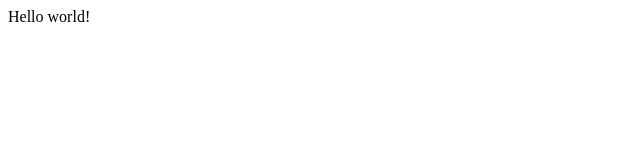
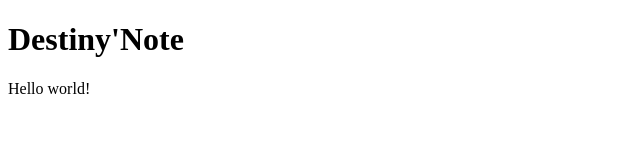
Before and after one commit to destinytaoer/gatsby-start, a Gatsby site: page / in a window 1280 px wide. Shown: the whole page, without its empty margins (0-640 px from the left). Built offline with nearby package versions, Linux system fonts and the light colour scheme; Gatsby itself is replaced by a stand-in of ours.

Commit message:
[pages] use Header in pages

```diff
--- a/src/pages/about.js
+++ b/src/pages/about.js
@@ -1,7 +1,9 @@
 import React from 'react'
+import Header from '../components/header'
 export default () => {
   return (
     <div>
+      <Header />
       <h1>About Destiny</h1>
       <p>location: SHEN ZHEN</p>
       <p>Graduation: ShenZhen University</p>
--- a/src/pages/index.js
+++ b/src/pages/index.js
@@ -1,3 +1,9 @@
-import React from "react"
+import React from 'react'
+import Header from '../components/header'
 
-export default () => <div>Hello world!</div>
+export default () => (
+  <div>
+    <Header />
+    Hello world!
+  </div>
+)
```
